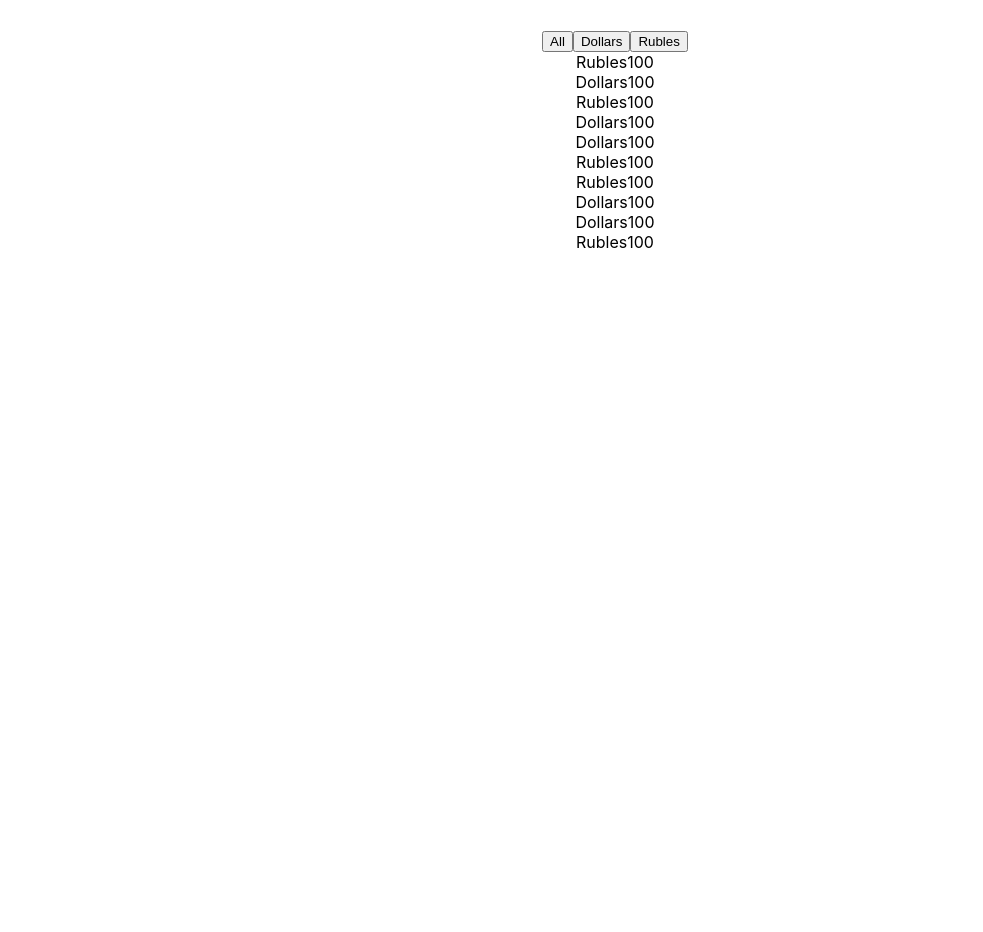
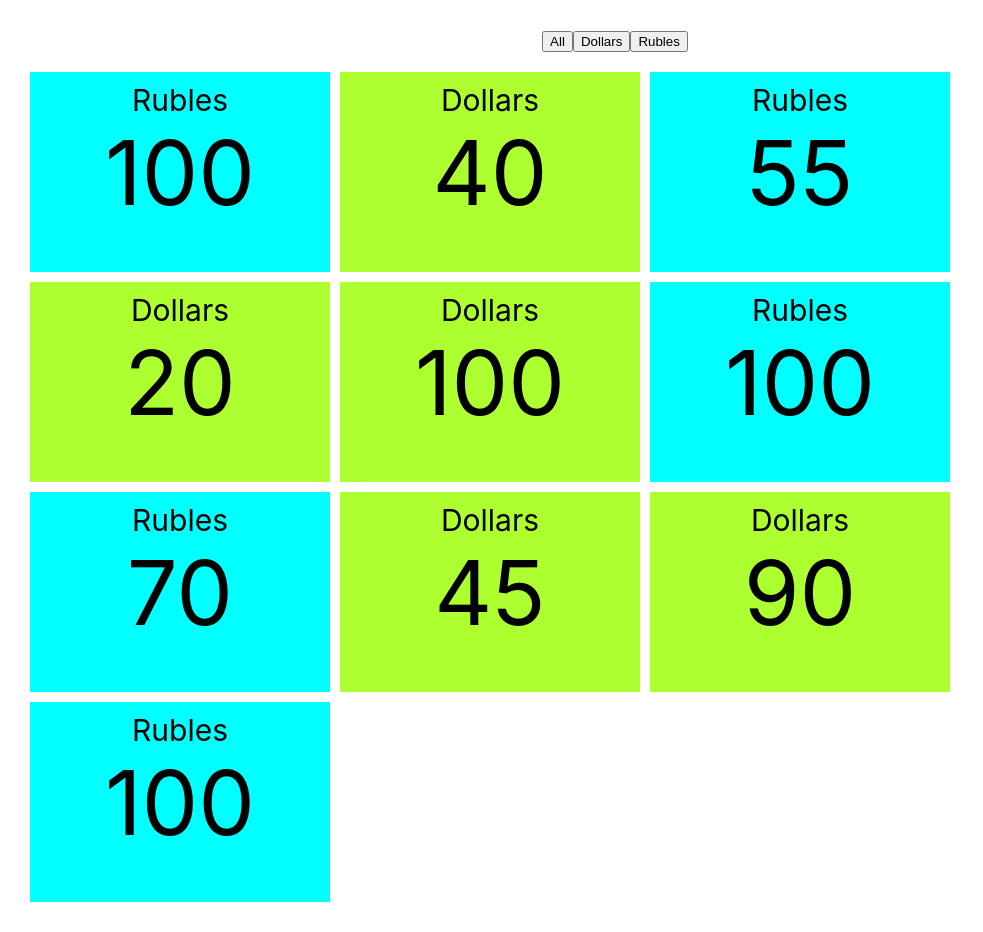
Before and after one commit to igor-minaev/styled-components, a React (Create React App) app: page / in a window 1280 px wide. Shown: the whole page, without its empty margins (0-983 px from the left). Before the commit the page ends 800 px from the top, so only its background shows below. Built offline with nearby package versions, Linux system fonts and the light colour scheme.

Commit message:
complete task

```diff
--- a/package.json
+++ b/package.json
@@ -13,6 +13,7 @@
     "react": "^18.2.0",
     "react-dom": "^18.2.0",
     "react-scripts": "5.0.1",
+    "styled-components": "^6.1.0",
     "typescript": "^4.8.4",
     "web-vitals": "^2.1.4"
   },
--- a/src/App.tsx
+++ b/src/App.tsx
@@ -12,14 +12,14 @@ export type MoneyType = {
 
 const defaultMoney: MoneyType[] = [
     {id: crypto.randomUUID(), banknotes: 'Rubles', value: 100, numberId: 'j23j42k3kre'},
-    {id: crypto.randomUUID(), banknotes: 'Dollars', value: 100, numberId: 'f23j42k3kre'},
-    {id: crypto.randomUUID(), banknotes: 'Rubles', value: 100, numberId: 'j73j42k3kre'},
-    {id: crypto.randomUUID(), banknotes: 'Dollars', value: 100, numberId: 'k23j42k3kre'},
+    {id: crypto.randomUUID(), banknotes: 'Dollars', value: 40, numberId: 'f23j42k3kre'},
+    {id: crypto.randomUUID(), banknotes: 'Rubles', value: 55, numberId: 'j73j42k3kre'},
+    {id: crypto.randomUUID(), banknotes: 'Dollars', value: 20, numberId: 'k23j42k3kre'},
     {id: crypto.randomUUID(), banknotes: 'Dollars', value: 100, numberId: 'r73j42k3kre'},
     {id: crypto.randomUUID(), banknotes: 'Rubles', value: 100, numberId: 'o23j42k3kre'},
-    {id: crypto.randomUUID(), banknotes: 'Rubles', value: 100, numberId: 'p23j42k3kre'},
-    {id: crypto.randomUUID(), banknotes: 'Dollars', value: 100, numberId: 'w23j42k3kre'},
-    {id: crypto.randomUUID(), banknotes: 'Dollars', value: 100, numberId: 'v23j42k3kre'},
+    {id: crypto.randomUUID(), banknotes: 'Rubles', value: 70, numberId: 'p23j42k3kre'},
+    {id: crypto.randomUUID(), banknotes: 'Dollars', value: 45, numberId: 'w23j42k3kre'},
+    {id: crypto.randomUUID(), banknotes: 'Dollars', value: 90, numberId: 'v23j42k3kre'},
     {id: crypto.randomUUID(), banknotes: 'Rubles', value: 100, numberId: 'n73j42k3kre'}
 ]
 
--- a/src/components/Bankomat.tsx
+++ b/src/components/Bankomat.tsx
@@ -1,5 +1,6 @@
 import React from 'react';
 import {MoneyType} from "../App";
+import styled from "styled-components";
 
 type BankomatPropsType = {
     banknote: MoneyType
@@ -8,9 +9,52 @@ type BankomatPropsType = {
 export const Bankomat: React.FC<BankomatPropsType> = (props) => {
     const {banknote, ...restProps} = props
     return (
-        <div>
-            <span>{banknote.banknotes}</span>
-            <span>{banknote.value}</span>
-        </div>
-    );
+        // banknote.banknotes === 'Dollars'
+        //     ? < BanknoteGreen>
+        //         < Name> {banknote.banknotes}</Name>
+        //         <Nominal>{banknote.value}</Nominal>
+        //     </BanknoteGreen>
+        //     : < BanknoteBlue>
+        //         < Name> {banknote.banknotes}</Name>
+        //         <Nominal>{banknote.value}</Nominal>
+        //     </BanknoteBlue>
+
+        <Banknote color={banknote.banknotes === 'Dollars' ? 'greenyellow' : 'aqua'}>
+            < Name> {banknote.banknotes}</Name>
+            <Nominal>{banknote.value}</Nominal>
+        </Banknote>
+
+
+    )
+        ;
 };
+
+type PropsType = {
+    color: string
+}
+const Banknote = styled.div<PropsType>`
+  background-color: ${(props) => props.color};
+  width: 300px;
+  height: 200px;
+`
+
+const BanknoteGreen = styled.div`
+  width: 300px;
+  height: 200px;
+  background-color: greenyellow;
+`
+
+const BanknoteBlue = styled.div`
+  width: 300px;
+  height: 200px;
+  background-color: aqua;
+`
+
+const Name = styled.div`
+  margin-top: 10px;
+  font-size: 30px;
+`
+
+const Nominal = styled.div`
+  font-size: 90px;
+`
--- a/src/components/City.tsx
+++ b/src/components/City.tsx
@@ -1,6 +1,7 @@
 import React from 'react';
 import {MoneyType} from "../App";
 import {Bankomat} from "./Bankomat";
+import styled from "styled-components";
 
 type CityPropsType = {
     data: MoneyType[]
@@ -12,8 +13,17 @@ export const City: React.FC<CityPropsType> = (props) => {
         return <Bankomat key={m.id} banknote={m}/>
     })
     return (
-        <div>
+        <Wrapper>
             {mappedMoney}
-        </div>
+        </Wrapper>
     );
 };
+
+
+const Wrapper = styled.div`
+  margin-top: 20px;
+  display: flex;
+  flex-direction: row;
+  flex-wrap: wrap;
+  gap: 10px;
+`
```
Also changed, not shown: 1 other file (tests, documents, lock files or other folders).
